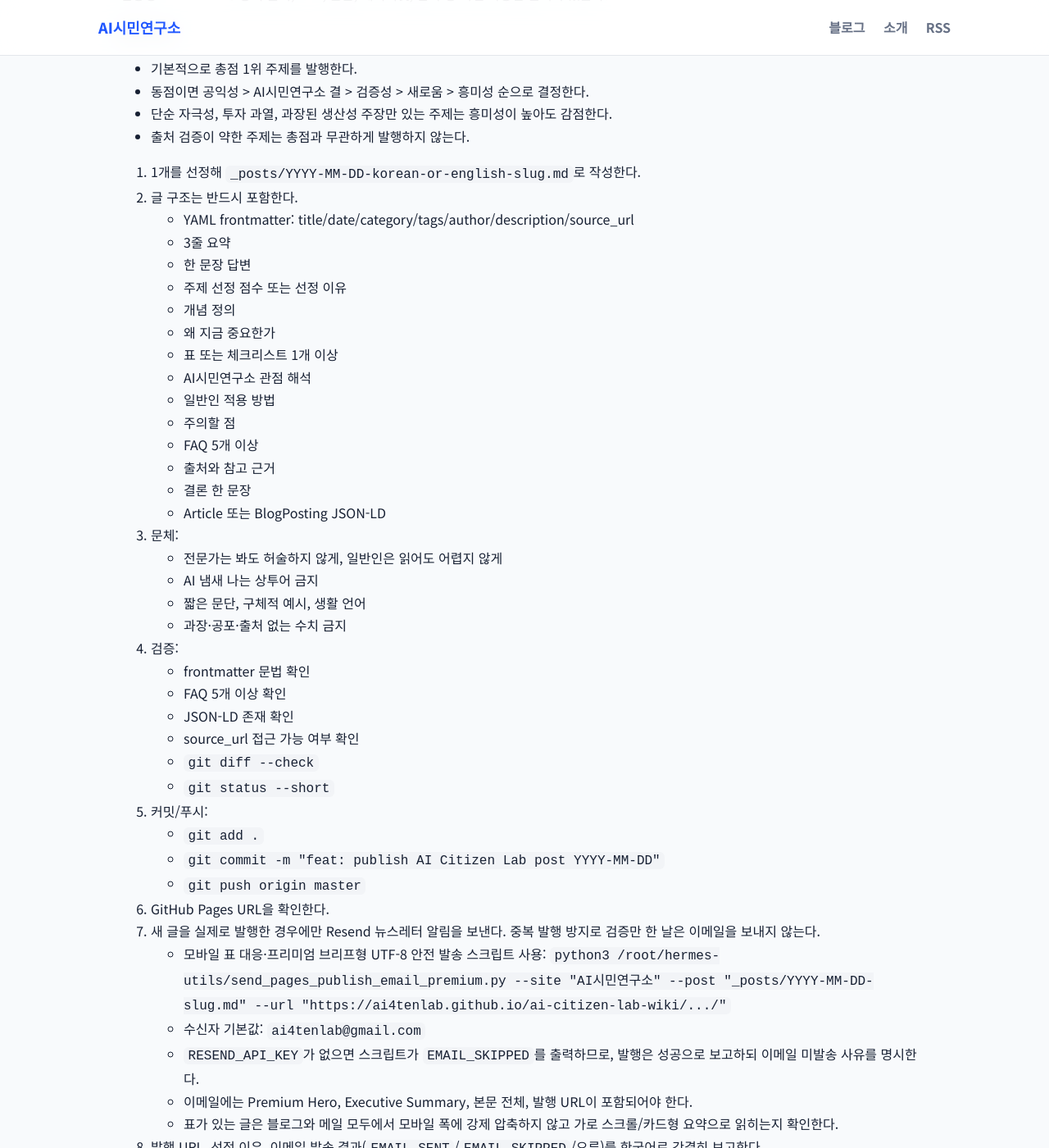
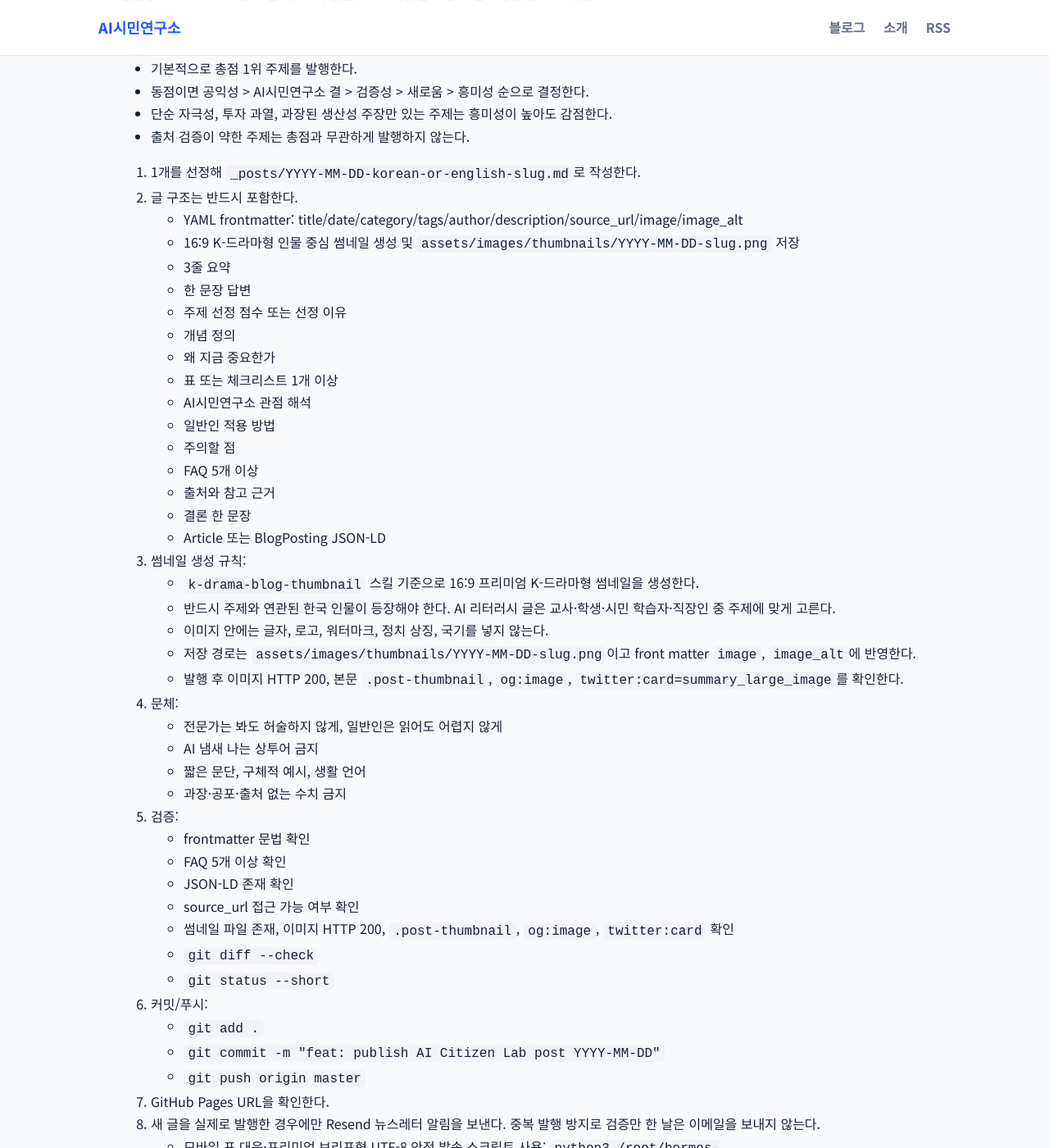
Before and after one commit to ai4tenlab/ai-citizen-lab-wiki, a Jekyll site: the page built from CRON_PROMPT.md, in a window 1280 px wide and 1400 px high, scrolled down 884 px. Shown: the whole window at 82% size. Built offline with Jekyll 4.4.1, drawn with Linux system fonts in a browser that asks for light colours; our own code applies the rules of GitHub Pages for plain Markdown files.

Commit message:
feat: add k-drama thumbnail support

```diff
--- a/CRON_PROMPT.md
+++ b/CRON_PROMPT.md
@@ -31,7 +31,8 @@
 
 6. 1개를 선정해 `_posts/YYYY-MM-DD-korean-or-english-slug.md`로 작성한다.
 7. 글 구조는 반드시 포함한다.
-   - YAML frontmatter: title/date/category/tags/author/description/source_url
+   - YAML frontmatter: title/date/category/tags/author/description/source_url/image/image_alt
+   - 16:9 K-드라마형 인물 중심 썸네일 생성 및 `assets/images/thumbnails/YYYY-MM-DD-slug.png` 저장
    - 3줄 요약
    - 한 문장 답변
    - 주제 선정 점수 또는 선정 이유
@@ -45,24 +46,31 @@
    - 출처와 참고 근거
    - 결론 한 문장
    - Article 또는 BlogPosting JSON-LD
-8. 문체:
+8. 썸네일 생성 규칙:
+   - `k-drama-blog-thumbnail` 스킬 기준으로 16:9 프리미엄 K-드라마형 썸네일을 생성한다.
+   - 반드시 주제와 연관된 한국 인물이 등장해야 한다. AI 리터러시 글은 교사·학생·시민 학습자·직장인 중 주제에 맞게 고른다.
+   - 이미지 안에는 글자, 로고, 워터마크, 정치 상징, 국기를 넣지 않는다.
+   - 저장 경로는 `assets/images/thumbnails/YYYY-MM-DD-slug.png`이고 front matter `image`, `image_alt`에 반영한다.
+   - 발행 후 이미지 HTTP 200, 본문 `.post-thumbnail`, `og:image`, `twitter:card=summary_large_image`를 확인한다.
+9. 문체:
    - 전문가는 봐도 허술하지 않게, 일반인은 읽어도 어렵지 않게
    - AI 냄새 나는 상투어 금지
    - 짧은 문단, 구체적 예시, 생활 언어
    - 과장·공포·출처 없는 수치 금지
-9. 검증:
+10. 검증:
    - frontmatter 문법 확인
    - FAQ 5개 이상 확인
    - JSON-LD 존재 확인
    - source_url 접근 가능 여부 확인
+   - 썸네일 파일 존재, 이미지 HTTP 200, `.post-thumbnail`, `og:image`, `twitter:card` 확인
    - `git diff --check`
    - `git status --short`
-10. 커밋/푸시:
+11. 커밋/푸시:
    - `git add .`
    - `git commit -m "feat: publish AI Citizen Lab post YYYY-MM-DD"`
    - `git push origin master`
-11. GitHub Pages URL을 확인한다.
-12. 새 글을 실제로 발행한 경우에만 Resend 뉴스레터 알림을 보낸다. 중복 발행 방지로 검증만 한 날은 이메일을 보내지 않는다.
+12. GitHub Pages URL을 확인한다.
+13. 새 글을 실제로 발행한 경우에만 Resend 뉴스레터 알림을 보낸다. 중복 발행 방지로 검증만 한 날은 이메일을 보내지 않는다.
    - 모바일 표 대응·프리미엄 브리프형 UTF-8 안전 발송 스크립트 사용:
      `python3 /root/hermes-utils/send_pages_publish_email_premium.py --site "AI시민연구소" --post "_posts/YYYY-MM-DD-slug.md" --url "https://ai4tenlab.github.io/ai-citizen-lab-wiki/.../"`
    - 수신자 기본값: `ai4tenlab@gmail.com`
--- a/_layouts/default.html
+++ b/_layouts/default.html
@@ -7,6 +7,12 @@
   <meta name="description" content="{{ page.description | default: site.description }}">
   <link rel="stylesheet" href="{{ '/assets/css/style.css' | relative_url }}">
   {% seo %}
+  {% if page.image %}
+  <meta property="og:image" content="{{ page.image | absolute_url }}">
+  <meta property="og:image:alt" content="{{ page.image_alt | default: page.title }}">
+  <meta name="twitter:card" content="summary_large_image">
+  <meta name="twitter:image" content="{{ page.image | absolute_url }}">
+  {% endif %}
 </head>
 <body>
   <header class="site-header">
--- a/_layouts/post.html
+++ b/_layouts/post.html
@@ -8,6 +8,11 @@ layout: default
     {% if page.description %}<p class="description">{{ page.description }}</p>{% endif %}
     <p class="byline">{{ page.author | default: site.author }}</p>
   </header>
+  {% if page.image %}
+  <figure class="post-thumbnail">
+    <img src="{{ page.image | relative_url }}" alt="{{ page.image_alt | default: page.title }}" loading="lazy">
+  </figure>
+  {% endif %}
   <div class="post-content">
     {{ content }}
   </div>
--- a/assets/css/style.css
+++ b/assets/css/style.css
@@ -98,6 +98,8 @@ nav a { margin-left: 18px; color: var(--muted); text-decoration: none; font-weig
 .post-content th { background: #f2f4f7; font-weight: 800; }
 
 .site-footer { padding: 34px 24px; text-align: center; color: var(--muted); }
+.post-thumbnail { margin: 26px 0 32px; border-radius: 24px; overflow: hidden; border: 1px solid var(--line); box-shadow: 0 18px 50px rgba(16, 32, 51, .10); background: #0f2033; }
+.post-thumbnail img { display: block; width: 100%; height: auto; aspect-ratio: 16 / 9; object-fit: cover; }
 code { background: #f2f4f7; padding: .1em .35em; border-radius: 6px; }
 
 @media (max-width: 820px) {
@@ -133,6 +135,7 @@ code { background: #f2f4f7; padding: .1em .35em; border-radius: 6px; }
   .post-content h3 { font-size: 1.08rem; line-height: 1.45; }
   .post-content p, .post-content li { font-size: 1rem; line-height: 1.8; }
   .post-content blockquote { padding: 10px 12px; border-radius: 10px; }
+  .post-thumbnail { margin: 18px 0 24px; border-radius: 18px; }
 
   /* Mobile table fix: do not squeeze columns into unreadable vertical text. */
   .post-content table {
```
